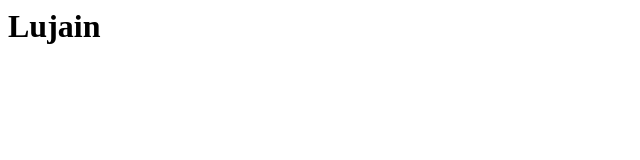
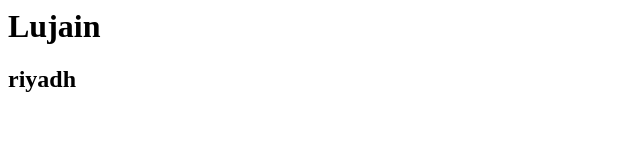
Before and after one commit to lujainnma/lujain, a plain HTML site: page index.html in a window 1280 px wide. Shown: the full height of the page, 0-640 px from the left. Drawn offline with Linux system fonts and the light colour scheme.

Commit message:
Update index.html

```diff
--- a/index.html
+++ b/index.html
@@ -1 +1,2 @@
 <h1> Lujain <h1>
+<h2>riyadh</h2>
```
